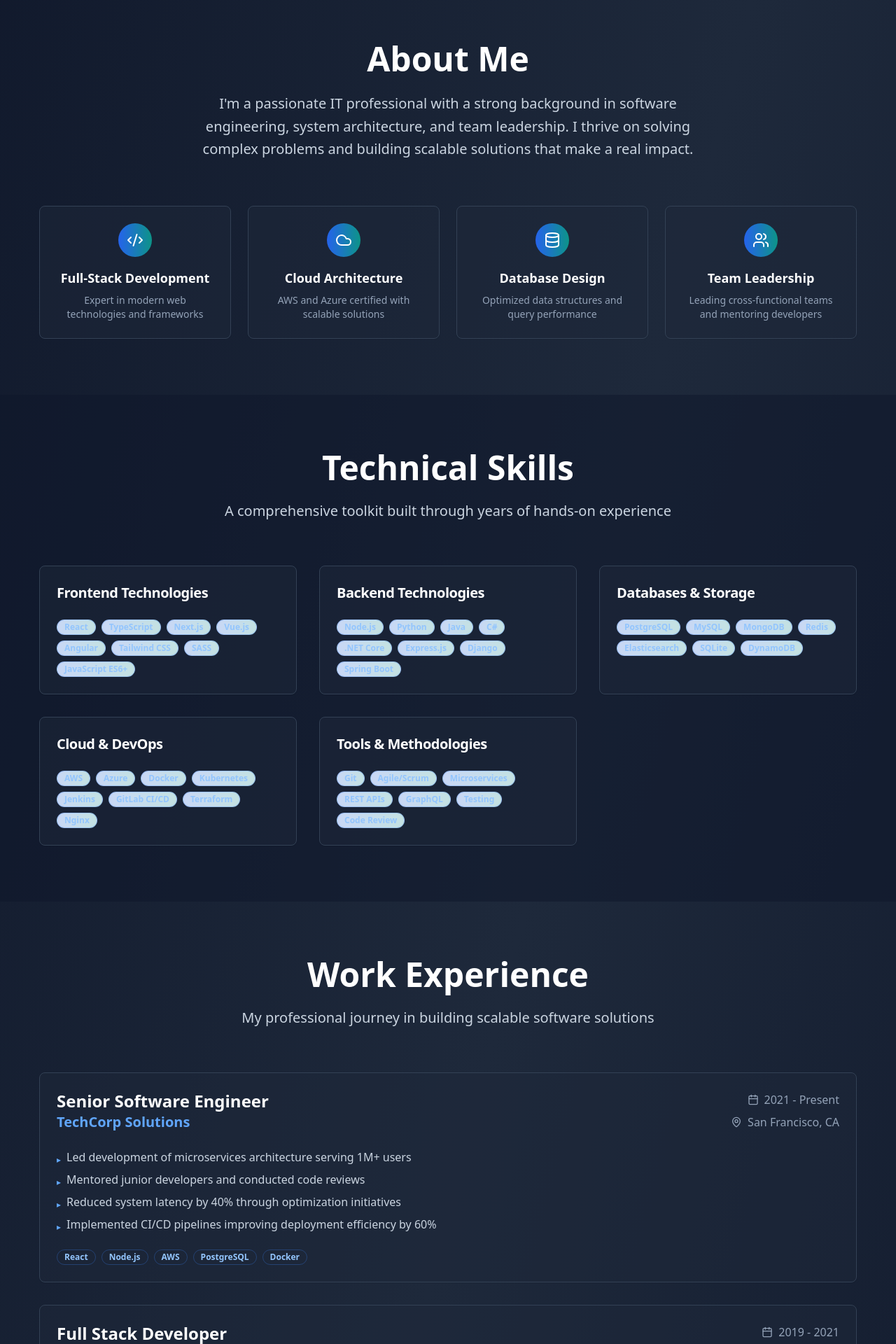
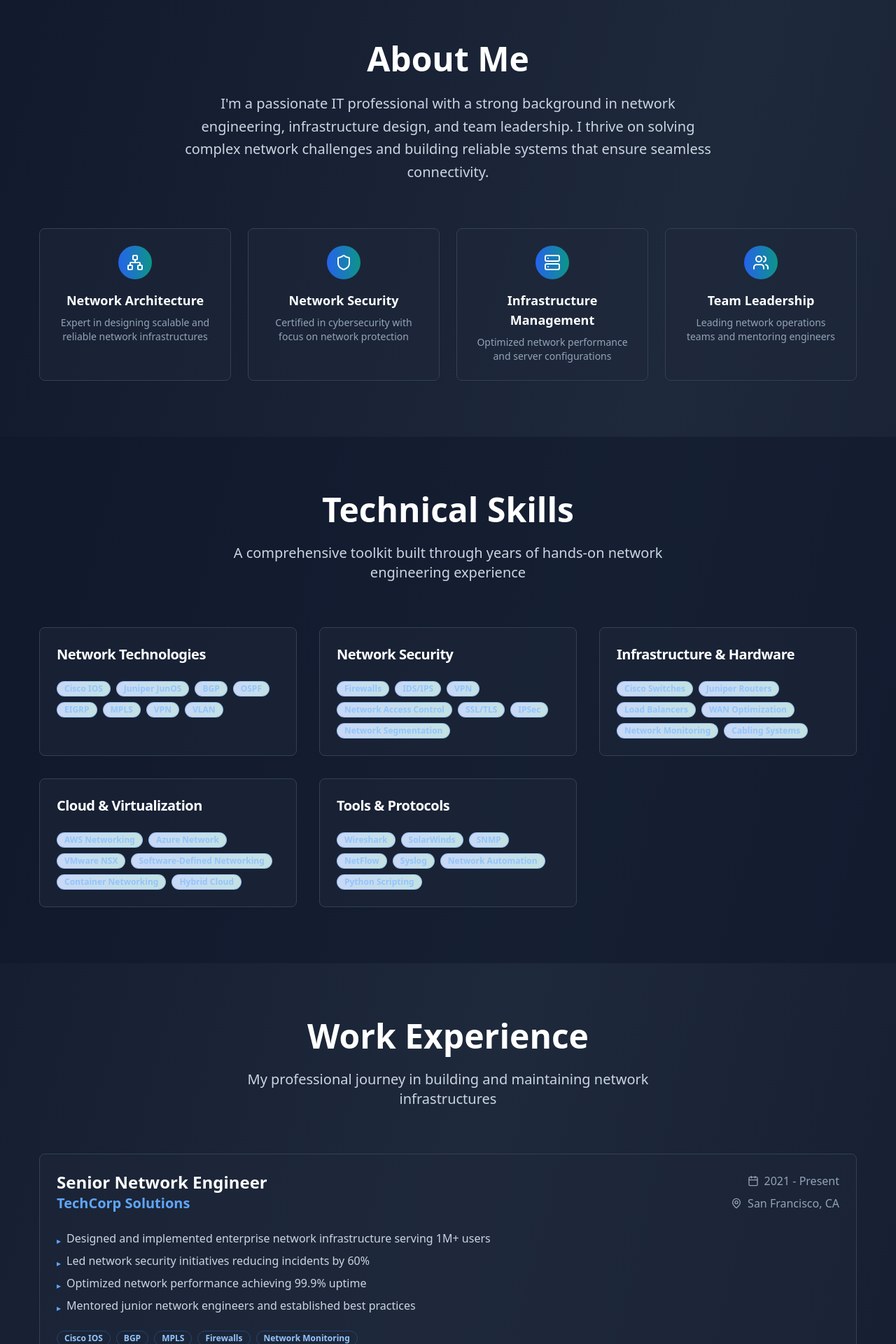
Before and after one commit to shtonSibanda/resume_ashton, a React (Vite) app: page / in a window 1280 px wide. Shown: the part 820-2740 px from the top of the page at 70% size. Built offline with nearby package versions, Linux system fonts and the light colour scheme.

Commit message:
Refactor: Update software engineering to network engineering
Update all instances of "Software Engineering" to "Network Engineering" in the codebase.

```diff
--- a/src/components/About.tsx
+++ b/src/components/About.tsx
@@ -1,28 +1,28 @@
 
 import { Card, CardContent } from "@/components/ui/card";
-import { Code2, Database, Cloud, Users } from "lucide-react";
+import { Network, Shield, Server, Users } from "lucide-react";
 
 const About = () => {
   const highlights = [
     {
-      icon: Code2,
-      title: "Full-Stack Development",
-      description: "Expert in modern web technologies and frameworks"
+      icon: Network,
+      title: "Network Architecture",
+      description: "Expert in designing scalable and reliable network infrastructures"
     },
     {
-      icon: Cloud,
-      title: "Cloud Architecture",
-      description: "AWS and Azure certified with scalable solutions"
+      icon: Shield,
+      title: "Network Security",
+      description: "Certified in cybersecurity with focus on network protection"
     },
     {
-      icon: Database,
-      title: "Database Design",
-      description: "Optimized data structures and query performance"
+      icon: Server,
+      title: "Infrastructure Management",
+      description: "Optimized network performance and server configurations"
     },
     {
       icon: Users,
       title: "Team Leadership",
-      description: "Leading cross-functional teams and mentoring developers"
+      description: "Leading network operations teams and mentoring engineers"
     }
   ];
 
@@ -34,9 +34,9 @@ const About = () => {
             About Me
           </h2>
           <p className="text-xl text-slate-300 max-w-3xl mx-auto leading-relaxed">
-            I'm a passionate IT professional with a strong background in software engineering,
-            system architecture, and team leadership. I thrive on solving complex problems
-            and building scalable solutions that make a real impact.
+            I'm a passionate IT professional with a strong background in network engineering,
+            infrastructure design, and team leadership. I thrive on solving complex network
+            challenges and building reliable systems that ensure seamless connectivity.
           </p>
         </div>
 
--- a/src/components/Experience.tsx
+++ b/src/components/Experience.tsx
@@ -6,43 +6,43 @@ import { Calendar, MapPin } from "lucide-react";
 const Experience = () => {
   const experiences = [
     {
-      title: "Senior Software Engineer",
+      title: "Senior Network Engineer",
       company: "TechCorp Solutions",
       location: "San Francisco, CA",
       period: "2021 - Present",
       description: [
-        "Led development of microservices architecture serving 1M+ users",
-        "Mentored junior developers and conducted code reviews",
-        "Reduced system latency by 40% through optimization initiatives",
-        "Implemented CI/CD pipelines improving deployment efficiency by 60%"
+        "Designed and implemented enterprise network infrastructure serving 1M+ users",
+        "Led network security initiatives reducing incidents by 60%",
+        "Optimized network performance achieving 99.9% uptime",
+        "Mentored junior network engineers and established best practices"
       ],
-      technologies: ["React", "Node.js", "AWS", "PostgreSQL", "Docker"]
+      technologies: ["Cisco IOS", "BGP", "MPLS", "Firewalls", "Network Monitoring"]
     },
     {
-      title: "Full Stack Developer",
+      title: "Network Engineer",
       company: "Innovation Labs",
       location: "New York, NY",
       period: "2019 - 2021",
       description: [
-        "Developed and maintained web applications using modern tech stack",
-        "Collaborated with UX/UI designers to implement responsive designs",
-        "Integrated third-party APIs and payment processing systems",
-        "Participated in Agile development processes and sprint planning"
+        "Managed enterprise network infrastructure and routing protocols",
+        "Implemented network security policies and access controls",
+        "Configured and maintained VPN connections for remote access",
+        "Collaborated with IT teams on network integration projects"
       ],
-      technologies: ["Vue.js", "Python", "Django", "MySQL", "Azure"]
+      technologies: ["Juniper", "OSPF", "VPN", "Network Security", "VLAN"]
     },
     {
-      title: "Software Developer",
+      title: "Network Administrator",
       company: "StartupCo",
       location: "Austin, TX",
       period: "2017 - 2019",
       description: [
-        "Built RESTful APIs and database schemas from scratch",
-        "Implemented automated testing suites achieving 90% code coverage",
-        "Optimized database queries reducing response times by 50%",
-        "Contributed to technical documentation and best practices"
+        "Maintained network equipment and monitored performance",
+        "Implemented network troubleshooting procedures",
+        "Configured switches and routers for optimal performance",
+        "Documented network configurations and procedures"
       ],
-      technologies: ["JavaScript", "Express.js", "MongoDB", "Git"]
+      technologies: ["Cisco Switches", "Network Troubleshooting", "SNMP", "Network Documentation"]
     }
   ];
 
@@ -54,7 +54,7 @@ const Experience = () => {
             Work Experience
           </h2>
           <p className="text-xl text-slate-300 max-w-2xl mx-auto">
-            My professional journey in building scalable software solutions
+            My professional journey in building and maintaining network infrastructures
           </p>
         </div>
 
--- a/src/components/Hero.tsx
+++ b/src/components/Hero.tsx
@@ -34,11 +34,11 @@ const Hero = () => {
               John Doe
             </h1>
             <p className="text-xl md:text-2xl text-slate-300 font-light">
-              Senior Software Engineer & IT Professional
+              Senior Network Engineer & IT Professional
             </p>
             <p className="text-lg text-slate-400 max-w-2xl mx-auto leading-relaxed">
-              Passionate about creating innovative solutions with 8+ years of experience in
-              full-stack development, cloud architecture, and team leadership.
+              Passionate about designing and maintaining robust network infrastructures with 8+ years of experience in
+              network architecture, security, and infrastructure management.
             </p>
           </div>
 
--- a/src/components/Skills.tsx
+++ b/src/components/Skills.tsx
@@ -5,24 +5,24 @@ import { Card, CardContent, CardHeader, CardTitle } from "@/components/ui/card";
 const Skills = () => {
   const skillCategories = [
     {
-      title: "Frontend Technologies",
-      skills: ["React", "TypeScript", "Next.js", "Vue.js", "Angular", "Tailwind CSS", "SASS", "JavaScript ES6+"]
+      title: "Network Technologies",
+      skills: ["Cisco IOS", "Juniper JunOS", "BGP", "OSPF", "EIGRP", "MPLS", "VPN", "VLAN"]
     },
     {
-      title: "Backend Technologies",
-      skills: ["Node.js", "Python", "Java", "C#", ".NET Core", "Express.js", "Django", "Spring Boot"]
+      title: "Network Security",
+      skills: ["Firewalls", "IDS/IPS", "VPN", "Network Access Control", "SSL/TLS", "IPSec", "Network Segmentation"]
     },
     {
-      title: "Databases & Storage",
-      skills: ["PostgreSQL", "MySQL", "MongoDB", "Redis", "Elasticsearch", "SQLite", "DynamoDB"]
+      title: "Infrastructure & Hardware",
+      skills: ["Cisco Switches", "Juniper Routers", "Load Balancers", "WAN Optimization", "Network Monitoring", "Cabling Systems"]
     },
     {
-      title: "Cloud & DevOps",
-      skills: ["AWS", "Azure", "Docker", "Kubernetes", "Jenkins", "GitLab CI/CD", "Terraform", "Nginx"]
+      title: "Cloud & Virtualization",
+      skills: ["AWS Networking", "Azure Network", "VMware NSX", "Software-Defined Networking", "Container Networking", "Hybrid Cloud"]
     },
     {
-      title: "Tools & Methodologies",
-      skills: ["Git", "Agile/Scrum", "Microservices", "REST APIs", "GraphQL", "Testing", "Code Review"]
+      title: "Tools & Protocols",
+      skills: ["Wireshark", "SolarWinds", "SNMP", "NetFlow", "Syslog", "Network Automation", "Python Scripting"]
     }
   ];
 
@@ -34,7 +34,7 @@ const Skills = () => {
             Technical Skills
           </h2>
           <p className="text-xl text-slate-300 max-w-2xl mx-auto">
-            A comprehensive toolkit built through years of hands-on experience
+            A comprehensive toolkit built through years of hands-on network engineering experience
           </p>
         </div>
 
```
